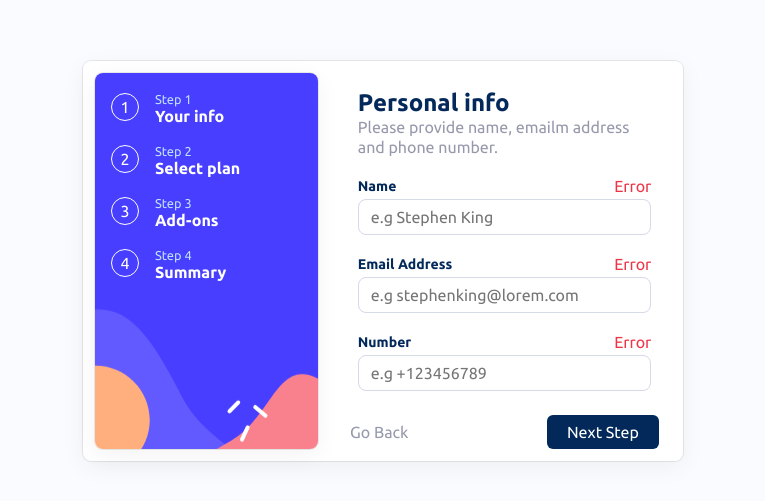
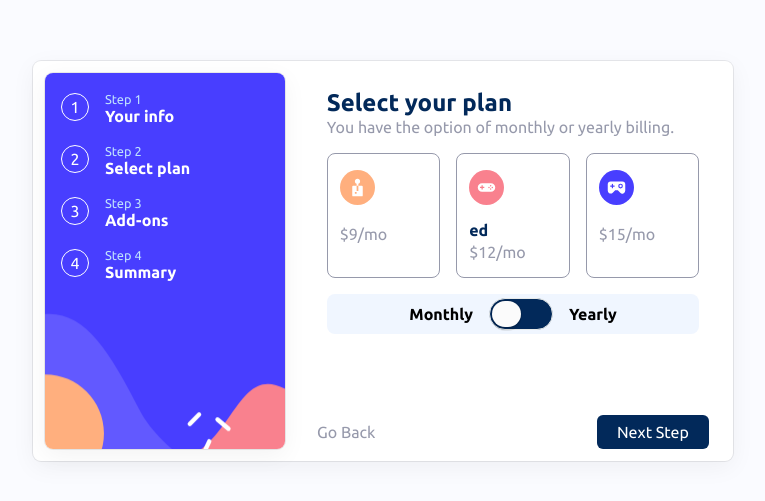
Before and after one commit to RadekNowak2k19/ReactForm, a React (Vite) app: page / in a window 1280 px wide. Shown: the part 139-640 px from the top of the page, without its empty margins (257-1022 px from the left). Built offline with nearby package versions, Linux system fonts and the light colour scheme.

Commit message:
Created StepTwo element

```diff
--- a/src/App.scss
+++ b/src/App.scss
@@ -58,7 +58,8 @@
 		background-color: $white;
 		flex-direction: row;
 		height: 400px;
-		width: 600px;
+		// width: 650px;
+		width: calc(100% - 2%);
 		margin: 0 auto;
 		padding: 12px;
 		border-radius: $borderRadius;
@@ -95,3 +96,9 @@
 		}
 	}
 }
+/* md */
+@media (min-width: 768px) {
+	.formElement {
+		width: 700px;
+	}
+}
--- a/src/App.tsx
+++ b/src/App.tsx
@@ -1,9 +1,11 @@
-import { StepOne } from "./components/StepOne";
+// import { StepOne } from "./components/StepOne";
+import { StepTwo } from "./components/StepTwo";
 
 export const App = () => {
 	return (
 		<div className={`formElement`}>
-			<StepOne />
+			{/* <StepOne /> */}
+			<StepTwo />
 		</div>
 	);
 };
--- /dev/null
+++ b/src/components/StepTwo.module.scss
@@ -0,0 +1,25 @@
+@use "../variables.scss" as *;
+.formContainer {
+	display: flex;
+	flex-direction: column;
+	gap: 1rem;
+}
+.selectContainer {
+	align-items: center;
+	font-weight: bold;
+	padding: 4px;
+	margin: 1rem auto;
+	background-color: $Magnolia;
+	border-radius: $borderRadius;
+	display: flex;
+	justify-content: center;
+	gap: 1rem;
+}
+// XXXXXXXXXXXXXXXXXXXXXXXXXXXXXX
+// Responsive Design
+// XXXXXXXXXXXXXXXXXXXXXXXXXXXXXX
+@media (min-width: 640px) {
+	.formContainer {
+		flex-direction: row;
+	}
+}
--- /dev/null
+++ b/src/components/StepTwo.tsx
@@ -0,0 +1,64 @@
+import { headingArr } from "../assets/data/heading";
+import { steps } from "../assets/data/steps";
+import { iconAdvanced, iconArcade, iconPro } from "../assets/images";
+import { Button } from "../ui/Button";
+import { Heading } from "../ui/Heading";
+import { Input } from "../ui/Input";
+import { Select } from "../ui/Select";
+import { Steps } from "./Steps";
+import styles from "./StepTwo.module.scss";
+
+export const StepTwo = () => {
+	return (
+		<>
+			<div className={`formElement_steps`}>
+				{steps.map(step => (
+					<Steps key={step.id} step={step} />
+				))}
+			</div>
+			<div className={`formElement_stepsData`}>
+				<div className={`fillBackground`}>
+					<div className={`fillContainer`}>
+						<Heading headingProps={headingArr[1]} />
+						<form className={styles.formContainer}>
+							<Input
+								type="button"
+								id="button"
+								onInput={() => {}}
+								image={iconArcade}
+								price="9"
+							/>
+							<Input
+								type="button"
+								id="button"
+								onInput={() => {}}
+								image={iconAdvanced}
+								price="12"
+							/>
+							<Input
+								type="button"
+								id="button"
+								onInput={() => {}}
+								image={iconPro}
+								price="15"
+							/>
+						</form>
+						<div className={styles.selectContainer}>
+							<span>Monthly</span>
+							<Select />
+							<span>Yearly</span>
+						</div>
+					</div>
+				</div>
+				<div className={`buttons`}>
+					<Button onClick={() => console.log("clicked")} propsStyles="goBack">
+						Go Back
+					</Button>
+					<Button onClick={() => console.log("clicked")} propsStyles="nextStep">
+						Next Step
+					</Button>
+				</div>
+			</div>
+		</>
+	);
+};
--- /dev/null
+++ b/src/helpers/cutUrl.ts
@@ -0,0 +1,4 @@
+export const cutUrl = (start: number, end: number, url: string) => {
+	const shortUrl = url.slice(start, end);
+	return shortUrl;
+};
--- a/src/index.scss
+++ b/src/index.scss
@@ -1,6 +1,7 @@
 @use "./variables.scss" as *;
 @use "./ui/Button.scss";
 @use "./App.scss";
+@use "./ui//Select.scss";
 // https://www.joshwcomeau.com/css/custom-css-reset/
 *,
 *::before,
--- a/src/ui/Heading.tsx
+++ b/src/ui/Heading.tsx
@@ -6,7 +6,6 @@ type HeadingProps = {
 };
 
 export const Heading: FC<HeadingProps> = ({ headingProps }) => {
-	console.log(headingProps);
 	return (
 		<div className={styles.heading}>
 			<h2>{headingProps.title}</h2>
--- a/src/ui/Input.module.scss
+++ b/src/ui/Input.module.scss
@@ -23,3 +23,56 @@
 		width: 100%;
 	}
 }
+.inputButtonType {
+	&:hover {
+		border: 1px solid $purplishBlue;
+	}
+	cursor: pointer;
+	border: 1px solid $coolGray;
+	position: relative;
+	border-radius: $borderRadius;
+	padding: 16px 12px;
+	input {
+		border-radius: $borderRadius;
+		border: none;
+		top: 0;
+		left: 0;
+		position: absolute;
+		width: 100%;
+		height: 100%;
+		z-index: -10;
+	}
+	.inputBox {
+		display: flex;
+		gap: 1rem;
+		.text {
+			span {
+				color: $marineBlue;
+				font-weight: bold;
+			}
+			p {
+				padding-top: 0.25rem;
+				color: $coolGray;
+			}
+		}
+	}
+}
+// XXXXXXXXXXXXXXXXXXXXXXXXXXXXXX
+// Responsive Design
+// XXXXXXXXXXXXXXXXXXXXXXXXXXXXXX
+@media (min-width: 640px) {
+	.inputButtonType {
+		width: 120px;
+		.inputBox {
+			flex-direction: column;
+			.image {
+				width: 35px;
+				height: 35px;
+				img {
+					width: 100%;
+					height: 100%;
+				}
+			}
+		}
+	}
+}
--- a/src/ui/Input.tsx
+++ b/src/ui/Input.tsx
@@ -1,10 +1,13 @@
 import { FC } from "react";
 import styles from "./Input.module.scss";
+import { cutUrl } from "../helpers/cutUrl";
 
 interface InputProps {
+	id: string;
 	type: string;
-	id: string;
-	label: string;
+	label?: string;
+	price?: string | number;
+	image?: string;
 	onInput: () => void;
 	placeholder?: string;
 }
@@ -13,10 +16,27 @@ export const Input: FC<InputProps> = ({
 	type = "text",
 	id,
 	label,
+	image,
+	price,
 	onInput,
 	placeholder,
 }) => {
-	console.log(onInput);
+	if (type === "button") {
+		return (
+			<div className={styles.inputButtonType}>
+				<input type="button" id={id}></input>
+				<div className={styles.inputBox}>
+					<div className={styles.image}>
+						<img src={image} alt={`Icon ${image}`} />
+					</div>
+					<div className={styles.text}>
+						<span>{cutUrl(33, -4, image)}</span>
+						<p>{`$${+price}/mo`}</p>
+					</div>
+				</div>
+			</div>
+		);
+	}
 
 	return (
 		<div className={styles.inputContainer}>
--- /dev/null
+++ b/src/ui/Select.scss
@@ -0,0 +1,93 @@
+// https://getcssscan.com/css-checkboxes-examples?ref=beautifulboxshadow-bottom
+@use "../variables.scss" as *;
+.checkbox-wrapper-7 .tgl {
+	display: none;
+}
+.checkbox-wrapper-7 .tgl,
+.checkbox-wrapper-7 .tgl:after,
+.checkbox-wrapper-7 .tgl:before,
+.checkbox-wrapper-7 .tgl *,
+.checkbox-wrapper-7 .tgl *:after,
+.checkbox-wrapper-7 .tgl *:before,
+.checkbox-wrapper-7 .tgl + .tgl-btn {
+	box-sizing: border-box;
+}
+.checkbox-wrapper-7 .tgl::-moz-selection,
+.checkbox-wrapper-7 .tgl:after::-moz-selection,
+.checkbox-wrapper-7 .tgl:before::-moz-selection,
+.checkbox-wrapper-7 .tgl *::-moz-selection,
+.checkbox-wrapper-7 .tgl *:after::-moz-selection,
+.checkbox-wrapper-7 .tgl *:before::-moz-selection,
+.checkbox-wrapper-7 .tgl + .tgl-btn::-moz-selection,
+.checkbox-wrapper-7 .tgl::selection,
+.checkbox-wrapper-7 .tgl:after::selection,
+.checkbox-wrapper-7 .tgl:before::selection,
+.checkbox-wrapper-7 .tgl *::selection,
+.checkbox-wrapper-7 .tgl *:after::selection,
+.checkbox-wrapper-7 .tgl *:before::selection,
+.checkbox-wrapper-7 .tgl + .tgl-btn::selection {
+	background: none;
+}
+.checkbox-wrapper-7 .tgl + .tgl-btn {
+	outline: 0;
+	display: block;
+	width: 4em;
+	height: 2em;
+	position: relative;
+	cursor: pointer;
+	-webkit-user-select: none;
+	-moz-user-select: none;
+	-ms-user-select: none;
+	user-select: none;
+}
+.checkbox-wrapper-7 .tgl + .tgl-btn:after,
+.checkbox-wrapper-7 .tgl + .tgl-btn:before {
+	position: relative;
+	display: block;
+	content: "";
+	width: 50%;
+	height: 100%;
+}
+.checkbox-wrapper-7 .tgl + .tgl-btn:after {
+	left: 0;
+}
+.checkbox-wrapper-7 .tgl + .tgl-btn:before {
+	display: none;
+}
+.checkbox-wrapper-7 .tgl:checked + .tgl-btn:after {
+	left: 50%;
+}
+
+.checkbox-wrapper-7 .tgl-ios + .tgl-btn {
+	// background: #fbfbfb;
+	background-color: $marineBlue;
+	border-radius: 2em;
+	padding: 2px;
+	transition: all 0.4s ease;
+	border: 1px solid #e8eae9;
+}
+.checkbox-wrapper-7 .tgl-ios + .tgl-btn:after {
+	border-radius: 2em;
+	background: #fbfbfb;
+	transition: left 0.3s cubic-bezier(0.175, 0.885, 0.32, 1.275),
+		padding 0.3s ease, margin 0.3s ease;
+	box-shadow: 0 0 0 1px rgba(0, 0, 0, 0.1), 0 4px 0 rgba(0, 0, 0, 0.08);
+}
+.checkbox-wrapper-7 .tgl-ios + .tgl-btn:hover:after {
+	will-change: padding;
+}
+.checkbox-wrapper-7 .tgl-ios + .tgl-btn:active {
+	box-shadow: inset 0 0 0 2em #e8eae9;
+}
+.checkbox-wrapper-7 .tgl-ios + .tgl-btn:active:after {
+	padding-right: 0.8em;
+}
+.checkbox-wrapper-7 .tgl-ios:checked + .tgl-btn {
+	background: $purplishBlue;
+}
+.checkbox-wrapper-7 .tgl-ios:checked + .tgl-btn:active {
+	box-shadow: none;
+}
+.checkbox-wrapper-7 .tgl-ios:checked + .tgl-btn:active:after {
+	margin-left: -0.8em;
+}
--- /dev/null
+++ b/src/ui/Select.tsx
@@ -0,0 +1,8 @@
+export const Select = () => {
+	return (
+		<div className="checkbox-wrapper-7">
+			<input type="checkbox" className="tgl tgl-ios" id="cb2-7" />
+			<label className="tgl-btn" htmlFor="cb2-7"></label>
+		</div>
+	);
+};
```
